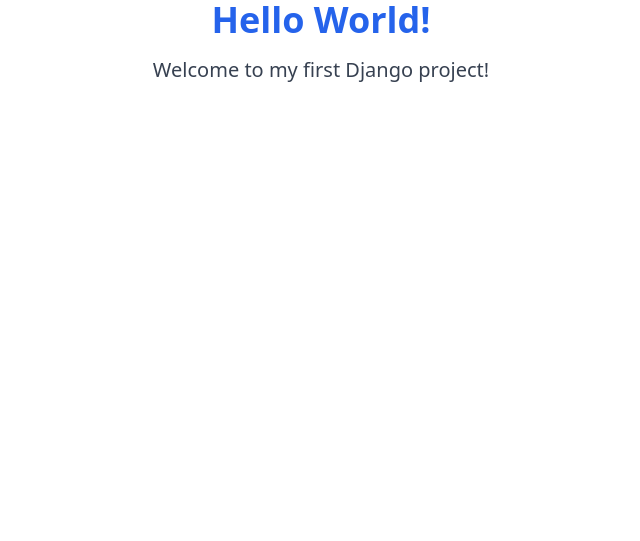
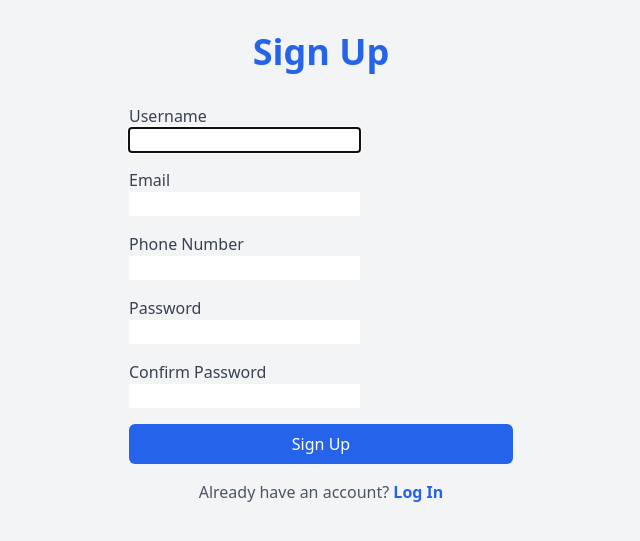
Before and after one commit to Chy-Zaber-Bin-Zahid/W3-Assignment-Django-Database, a Django app: page / in a window 1280 px wide. Shown: the top 541 px of the page, without its empty margins (319-959 px from the left). Run offline with Django 5.2, Linux system fonts and the light colour scheme; some libraries are stand-ins or nearby versions.

Commit message:
frontend done

```diff
--- /dev/null
+++ b/Inventory_Management/properties/forms.py
@@ -0,0 +1,17 @@
+from django import forms
+from django.contrib.auth.forms import UserCreationForm
+from django.contrib.auth.models import User
+
+class CustomUserCreationForm(UserCreationForm):
+    email = forms.EmailField()
+    phone_number = forms.CharField(max_length=15, required=True)  # New field
+
+    class Meta:
+        model = User
+        fields = ('username', 'email', 'password1', 'password2', 'phone_number')  # Include phone_number in the fields
+
+    def save(self, commit=True):
+        user = super().save(commit=False)
+        if commit:
+            user.save()
+        return user
--- a/Inventory_Management/properties/templates/signUp.html
+++ b/Inventory_Management/properties/templates/signUp.html
@@ -1,13 +1,86 @@
 <!DOCTYPE html>
-<html>
+<html lang="en">
 <head>
-    <title>My Django Project</title>
+    <meta charset="UTF-8">
+    <meta name="viewport" content="width=device-width, initial-scale=1.0">
+    <title>Sign Up</title>
     <script src="https://cdn.tailwindcss.com"></script>
 </head>
-<body>
+<body class="bg-gray-100">
 
-    <h1 class="text-4xl font-bold text-center text-blue-600">Hello World!</h1>
-    <p class="text-center text-xl text-gray-700 mt-4">Welcome to my first Django project!</p>
+    <div class="container mx-auto p-8">
+        <h1 class="text-4xl font-bold text-center text-blue-600">Sign Up</h1>
+
+        <form method="POST" class="max-w-sm mx-auto mt-8">
+            {% csrf_token %}
+
+            <div class="mb-4">
+                <label for="id_username" class="block text-gray-700">Username</label>
+                {{ form.username }}
+                {% if form.username.errors %}
+                    <div class="text-red-600">
+                        {% for error in form.username.errors %}
+                            <p>{{ error }}</p>
+                        {% endfor %}
+                    </div>
+                {% endif %}
+            </div>
+
+            <div class="mb-4">
+                <label for="id_email" class="block text-gray-700">Email</label>
+                {{ form.email }}
+                {% if form.email.errors %}
+                    <div class="text-red-600">
+                        {% for error in form.email.errors %}
+                            <p>{{ error }}</p>
+                        {% endfor %}
+                    </div>
+                {% endif %}
+            </div>
+
+            <div class="mb-4">
+                <label for="id_phone_number" class="block text-gray-700">Phone Number</label>
+                {{ form.phone_number }}
+                {% if form.phone_number.errors %}
+                    <div class="text-red-600">
+                        {% for error in form.phone_number.errors %}
+                            <p>{{ error }}</p>
+                        {% endfor %}
+                    </div>
+                {% endif %}
+            </div>
+
+            <div class="mb-4">
+                <label for="id_password" class="block text-gray-700">Password</label>
+                {{ form.password1 }}
+                {% if form.password1.errors %}
+                    <div class="text-red-600">
+                        {% for error in form.password1.errors %}
+                            <p>{{ error }}</p>
+                        {% endfor %}
+                    </div>
+                {% endif %}
+            </div>
+
+            <div class="mb-4">
+                <label for="id_confirm_password" class="block text-gray-700">Confirm Password</label>
+                {{ form.password2 }}
+                {% if form.password2.errors %}
+                    <div class="text-red-600">
+                        {% for error in form.password2.errors %}
+                            <p>{{ error }}</p>
+                        {% endfor %}
+                    </div>
+                {% endif %}
+            </div>
+
+            <button type="submit" class="w-full bg-blue-600 text-white py-2 rounded-md">Sign Up</button>
+        </form>
+
+        <p class="text-center text-gray-600 mt-4">
+            Already have an account? <a href="{% url 'admin:login' %}" class="text-blue-600 font-semibold hover:underline">Log In</a>
+        </p>
+    </div>
 
 </body>
 </html>
--- a/Inventory_Management/properties/urls.py
+++ b/Inventory_Management/properties/urls.py
@@ -1,6 +1,6 @@
 from django.urls import path
-from . import views
+from .views import SignUpView
 
 urlpatterns = [
-    path('', views.signup, name='signup'),  # URL pattern for signup page
+    path('', SignUpView.as_view(), name='signup'),
 ]
--- a/Inventory_Management/properties/views.py
+++ b/Inventory_Management/properties/views.py
@@ -1,4 +1,21 @@
-from django.shortcuts import render
+from django.shortcuts import render, redirect
+from django.contrib.auth import login
+from django.views import View
+from .forms import CustomUserCreationForm
+from django.contrib.auth.models import Group
 
-def signup(request):
-    return render(request, 'signUp.html')
+class SignUpView(View):
+    def get(self, request):
+        form = CustomUserCreationForm()
+        return render(request, 'signUp.html', {'form': form})
+
+    def post(self, request):
+        form = CustomUserCreationForm(request.POST)
+        if form.is_valid():
+            user = form.save()  # Save the user and extra data
+            # You can add user to a group (e.g., 'Property Owners')
+            property_owners_group = Group.objects.get(name='Property Owners')
+            user.groups.add(property_owners_group)
+            login(request, user)
+            return redirect('admin:login')  # Redirect to admin login after successful sign up
+        return render(request, 'signUp.html', {'form': form})
```
